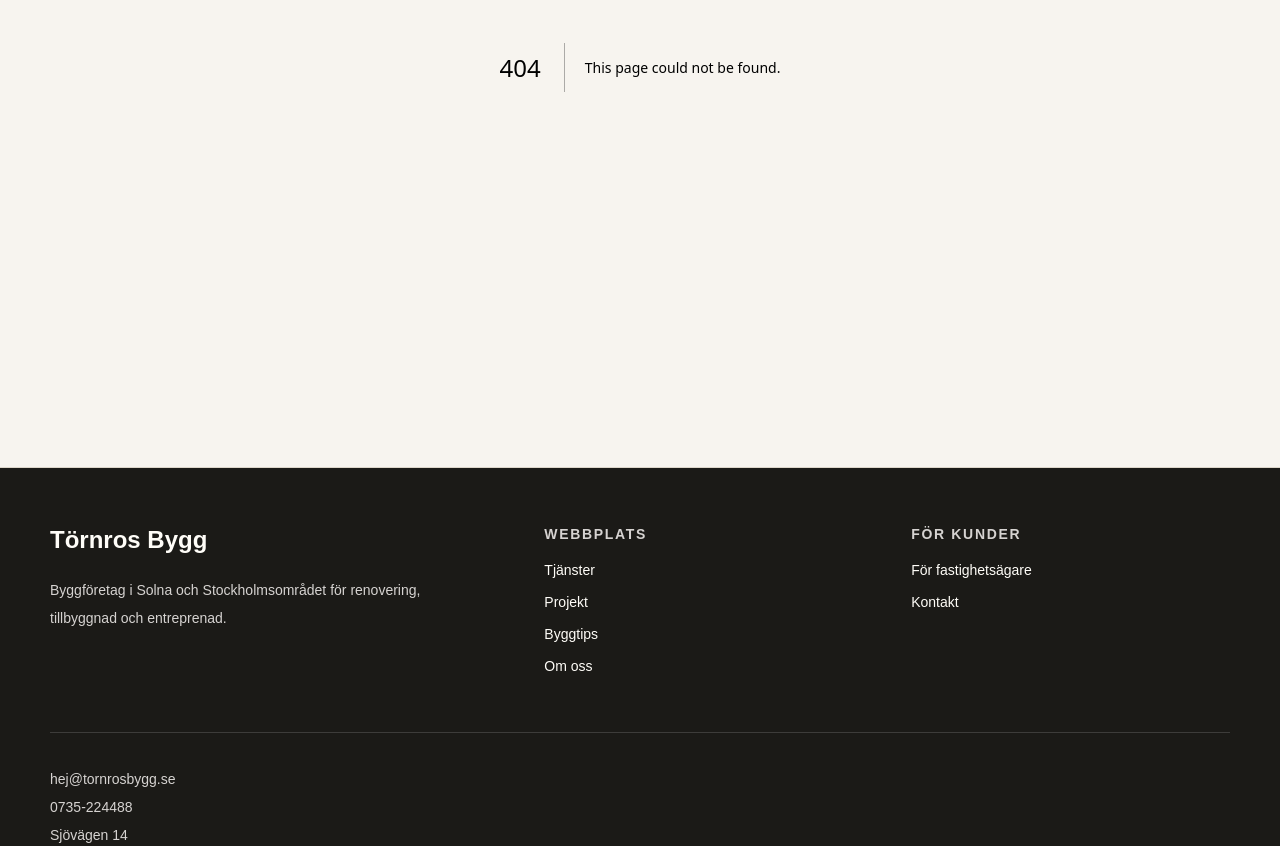
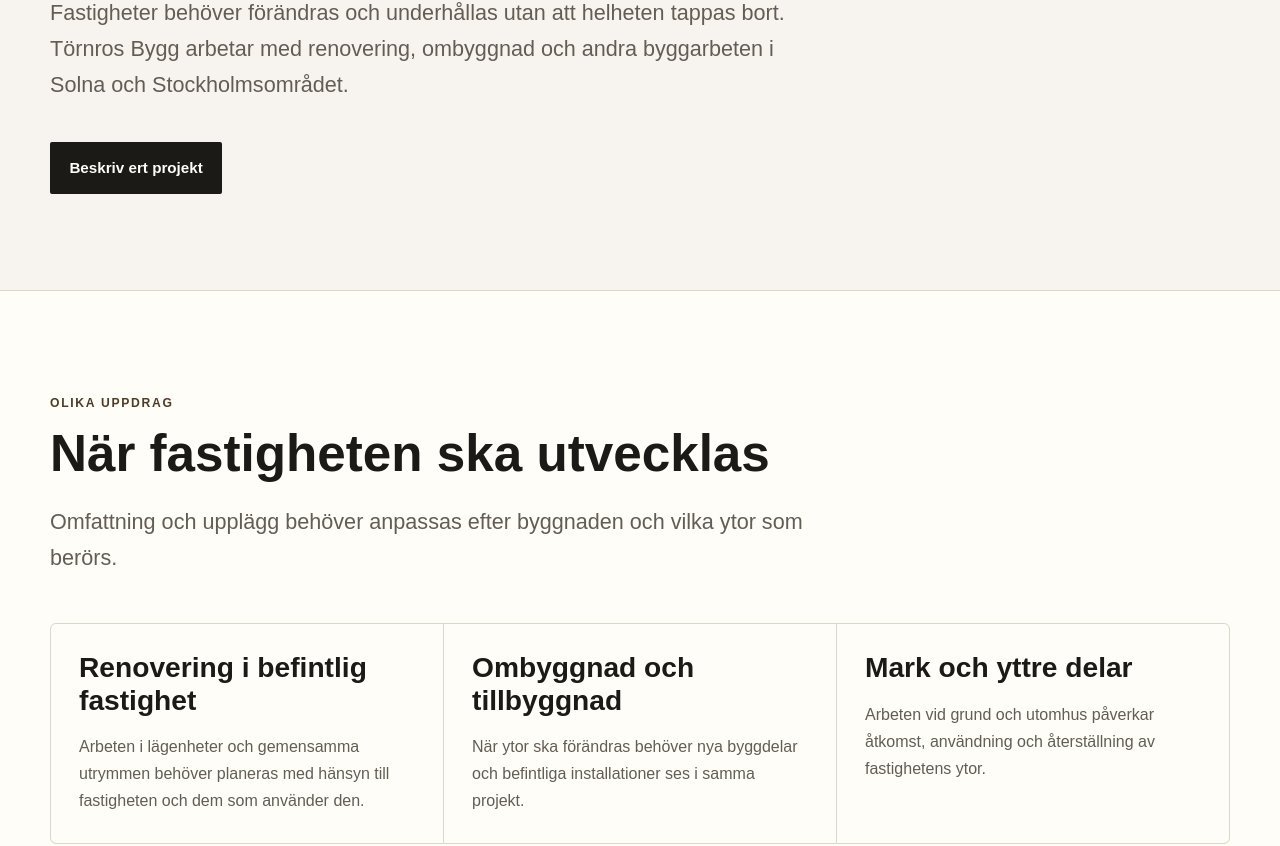
Before and after one commit to tornrosdaniel-cell/tornrosbygg-web, a Next.js app: page /fastighetsagare in a window 1280 px wide. Before the commit this address had no page. Shown: the part 414-1260 px from the top of the page. Built offline with nearby package versions, Linux system fonts and the light colour scheme.

Commit message:
Add src/app/fastighetsagare/page.tsx

```diff
--- /dev/null
+++ b/src/app/fastighetsagare/page.tsx
@@ -0,0 +1,25 @@
+import type { Metadata } from "next";
+import Link from "next/link";
+
+export const metadata: Metadata = {
+  title: "Byggarbeten för fastighetsägare | Törnros Bygg",
+  description: "Törnros Bygg utför renoveringar och byggarbeten för fastighetsägare och bostadsrättsföreningar i Solna och Stockholm.",
+  alternates: { canonical: "/fastighetsagare/" },
+};
+
+const needs = [
+  { title: "Renovering i befintlig fastighet", text: "Arbeten i lägenheter och gemensamma utrymmen behöver planeras med hänsyn till fastigheten och dem som använder den." },
+  { title: "Ombyggnad och tillbyggnad", text: "När ytor ska förändras behöver nya byggdelar och befintliga installationer ses i samma projekt." },
+  { title: "Mark och yttre delar", text: "Arbeten vid grund och utomhus påverkar åtkomst, användning och återställning av fastighetens ytor." },
+];
+
+export default function FastighetsagarePage() {
+  return (
+    <main>
+      <section className="container py-16 md:py-24"><div className="max-w-4xl"><p className="eyebrow mb-6">För fastighetsägare & BRF</p><h1 className="heading-xl">Byggarbeten i fastigheter</h1><p className="body-lg mt-8 max-w-3xl">Fastigheter behöver förändras och underhållas utan att helheten tappas bort. Törnros Bygg arbetar med renovering, ombyggnad och andra byggarbeten i Solna och Stockholmsområdet.</p><Link href="/kontakt" className="button button-primary mt-10">Beskriv ert projekt</Link></div></section>
+      <section className="section border-y border-[var(--color-border)] bg-[var(--color-surface)]"><div className="container"><div className="max-w-3xl"><p className="eyebrow mb-4">Olika uppdrag</p><h2 className="heading-lg">När fastigheten ska utvecklas</h2><p className="body-lg mt-6">Omfattning och upplägg behöver anpassas efter byggnaden och vilka ytor som berörs.</p></div><div className="mt-12 grid gap-px overflow-hidden rounded-[var(--radius-md)] border border-[var(--color-border)] bg-[var(--color-border)] md:grid-cols-3">{needs.map((item) => <article key={item.title} className="bg-[var(--color-surface)] p-7"><h3 className="heading-md">{item.title}</h3><p className="body-copy mt-4">{item.text}</p></article>)}</div></div></section>
+      <section className="section"><div className="container grid gap-10 lg:grid-cols-2"><div><p className="eyebrow mb-4">Inför arbetet</p><h2 className="heading-lg">Ett tydligt uppdrag underlättar</h2></div><div><p className="body-lg">Vi börjar med att gå igenom fastigheten, tillgängliga underlag, arbetets omfattning och praktiska frågor som tillträde och användning under byggtiden.</p><p className="body-copy mt-6">Om något behöver undersökas innan omfattningen kan bestämmas tydliggör vi det i dialogen om nästa steg.</p></div></div></section>
+      <section className="section pt-0"><div className="container"><div className="surface grid gap-8 p-8 md:p-12 lg:grid-cols-[1fr_auto] lg:items-center"><div><h2 className="heading-lg">Ska ni göra arbeten i en fastighet?</h2><p className="body-lg mt-5">Beskriv byggnaden, behoven och de underlag ni har.</p></div><Link href="/kontakt" className="button button-primary">Kontakta oss</Link></div></div></section>
+    </main>
+  );
+}
```
